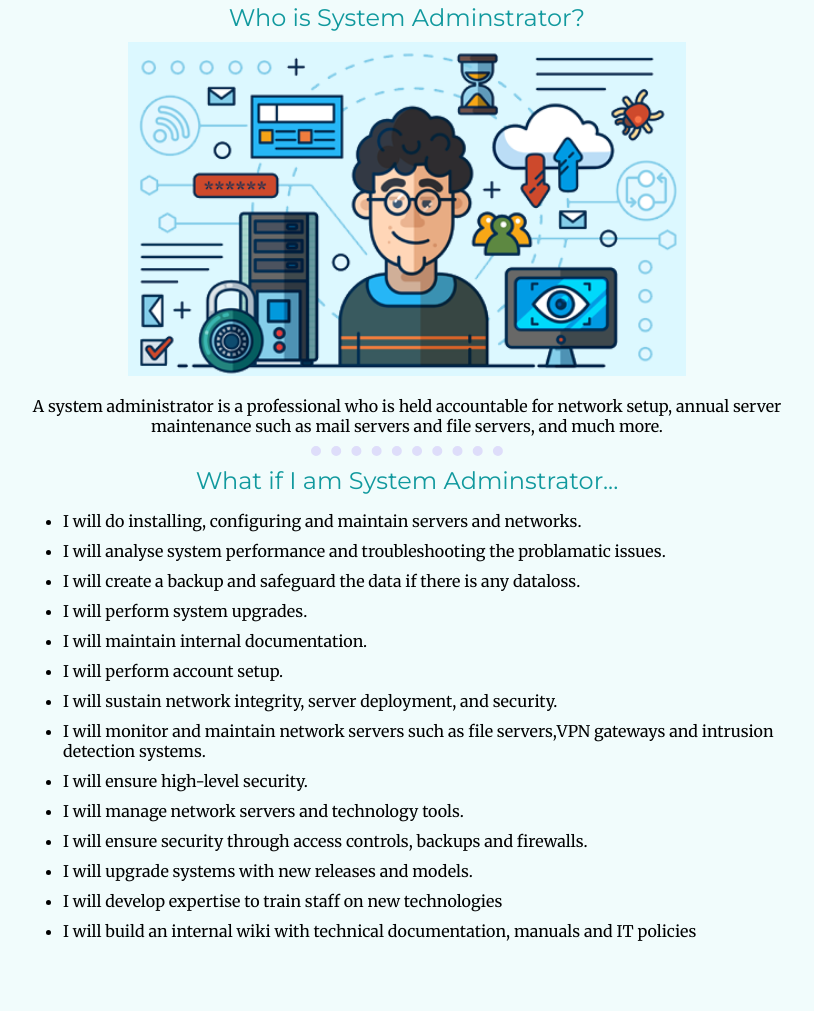
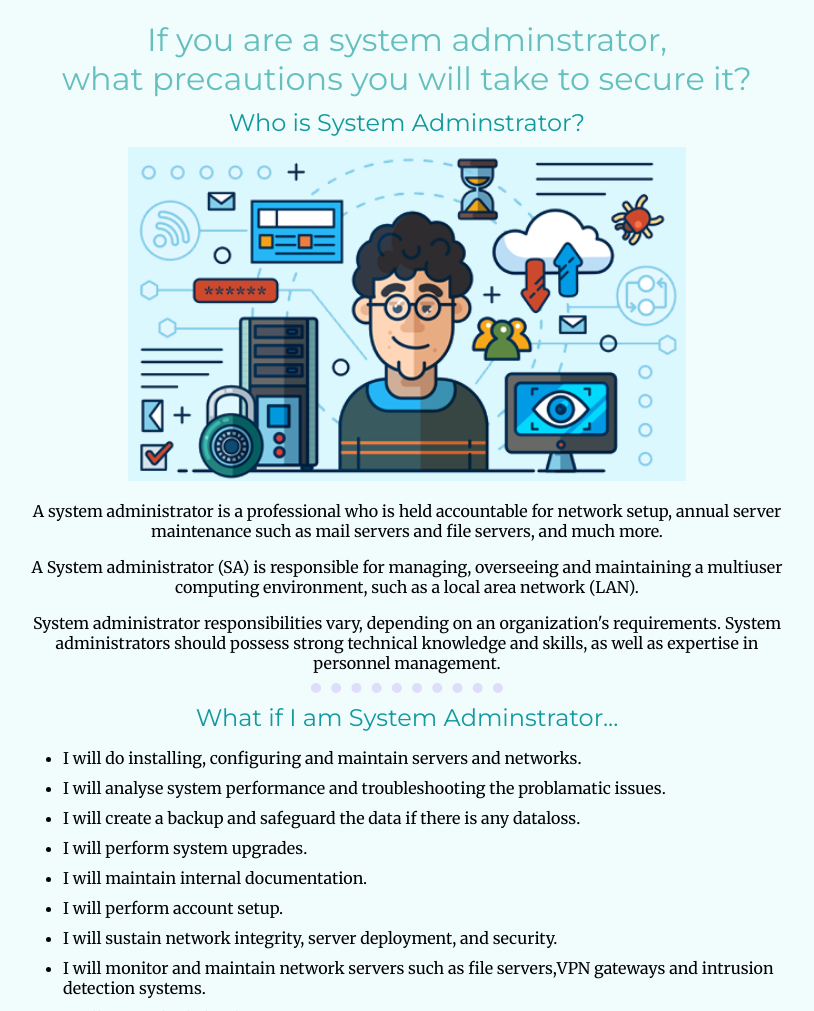
Before and after one commit to sujithsagar217/NP_Assignment1, a plain HTML site: page index.html in a window 1280 px wide. Shown: the part 1401-2412 px from the top of the page, without its empty margins (233-1047 px from the left). Before the commit the page ends 2358 px from the top, so only its background shows below. Drawn offline with Linux system fonts and the light colour scheme.

Commit message:
system_adminstrator

```diff
--- a/index.html
+++ b/index.html
@@ -20,7 +20,7 @@
   <h3>What is a Firewall?</h3>
 
   <div class="firewall">
-    <img src="images/>Firewall1.png" alt="firewall_intro">
+    <img src="images/Firewall1.png" alt="firewall_intro">
     <ul>
       <li>A firewall's main purpose is to filter traffic and lower the risk that malicious packets traveling over the
         public internet entering into private network, especially intranets.</li>
@@ -74,6 +74,14 @@
     <img src="images/system_admin.png" alt="system_adminstrator">
     <p>A system administrator is a professional who is held accountable for network setup, annual server
       maintenance such as mail servers and file servers, and much more.</p>
+    <p>
+      A System administrator (SA) is responsible for managing, overseeing and maintaining a multiuser computing environment,
+      such as a local area network (LAN).
+    </p>
+    <p>
+      System administrator responsibilities vary, depending on an organization's requirements.
+      System administrators should possess strong technical knowledge and skills, as well as expertise in personnel management.
+    </p>
   </div>
   <hr>
   <h3>What if I am System Adminstrator...</h3>
@@ -94,7 +102,6 @@
       <li>I will upgrade systems with new releases and models.</li>
       <li>I will develop expertise to train staff on new technologies</li>
       <li>I will build an internal wiki with technical documentation, manuals and IT policies</li>
-
     </ul>
   </div>
 
```
